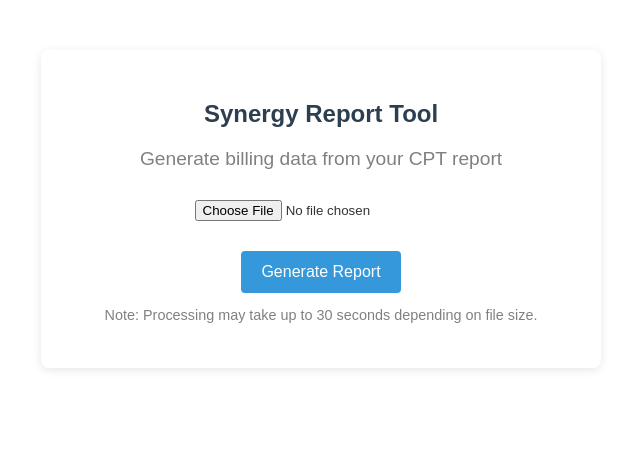
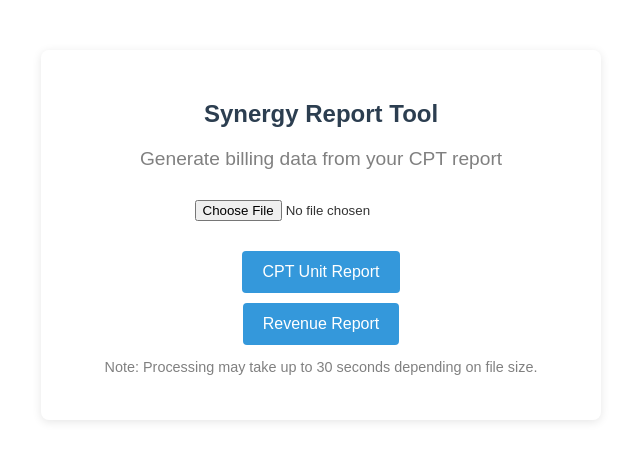
Before and after one commit to Ethan-Burchett/SynergyScripts2025, a Flask app: page / in a window 1280 px wide. Shown: the top 461 px of the page, without its empty margins (319-959 px from the left). Run offline with Flask 3, Linux system fonts and the light colour scheme.

Commit message:
nonworking - added two buttons.

```diff
--- a/app.py
+++ b/app.py
@@ -14,7 +14,16 @@ def upload_file():
         if not file or not file.filename.endswith(".xlsx"):
             return "Please upload a valid .xlsx Excel file.", 400
 
-        summary = process_excel(file,THERAPIST_NAME_MAP,CPT_CATEGORY_MAP)
+        report_type = request.form.get("report_type")
+
+        if report_type == "CPT Unit Report":
+             summary = process_excel(file,THERAPIST_NAME_MAP,CPT_CATEGORY_MAP)
+             print("creating CPT code report")
+
+        if report_type == "Revenue Report":
+            summary = process_excel(file,THERAPIST_NAME_MAP,CPT_CATEGORY_MAP)
+            print("creating revenue report")
+
 
         return create_ouput_excel(summary)
 
--- a/logic/processor.py
+++ b/logic/processor.py
@@ -19,9 +19,6 @@ def process_excel(file, therapist_map, cpt_map):
 
         df["Date"] = pd.to_datetime(df["Date of Service"], errors="coerce")
         df["Week"] = df["Date"].dt.to_period("W").apply(lambda r: r.start_time + pd.Timedelta(days=7))  ## working 1 week offset, but starts on monday
-
-        # 🔍 Add this to debug:
-        print("DEBUG: Columns in uploaded file:", df.columns.tolist())
 
        # Define columns we want to keep
         expected_cols = ["Date of Service", "Treating Therapist", "CPT Code", "Units BIlled"]
--- a/templates/index.html
+++ b/templates/index.html
@@ -37,7 +37,7 @@
             font-size: 16px;
             border-radius: 4px;
             display: block;
-            margin: 0 auto;
+            margin: 10px auto;
             cursor: pointer;
         }
 
@@ -50,10 +50,14 @@
 <body>
     <h2>Synergy Report Tool</h2>
     <p style="text-align:center; font-size: 1.2em; color: gray;">Generate billing data from your CPT report</p>
+
     <form method="post" enctype="multipart/form-data">
         <input type="file" name="file" accept=".xlsx" required>
-        <input type="submit" value="Generate Report">
+
+        <input type="submit" name="report_type" value="CPT Unit Report">
+        <input type="submit" name="report_type" value="Revenue Report">
     </form>
+
     <p style="text-align:center; font-size: 0.9em; color: gray;">
         Note: Processing may take up to 30 seconds depending on file size.
     </p>
```
Also changed, not shown: history/Screenshot 2025-07-23 at 6.37.40 PM.png (added), history/Screenshot 2025-07-23 at 6.37.58 PM.png (added), history/Screenshot 2025-07-23 at 6.38.06 PM.png (added), history/Screenshot 2025-07-23 at 6.38.13 PM.png (added), history/Screenshot 2025-07-23 at 6.38.20 PM.png (added), history/Screenshot 2025-07-23 at 6.38.27 PM.png (added), readme.md, 4 other files.
